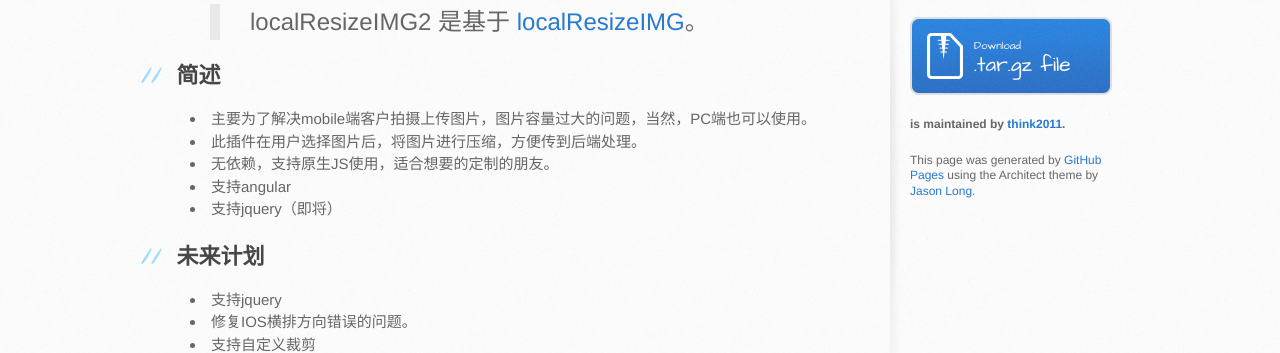
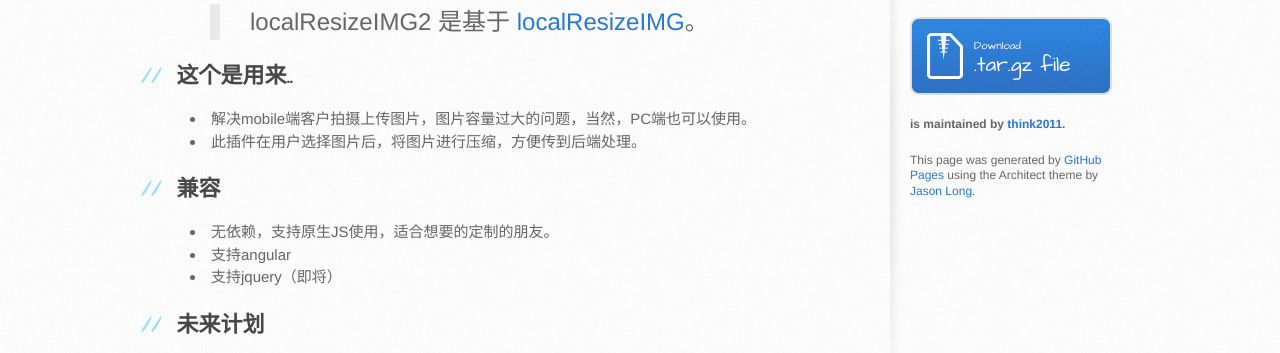
Before and after one commit to tanzhihang/localResizeIMG-2, a plain HTML site: page index.html in a window 1280 px wide. Shown: the part 387-740 px from the top of the page. Drawn offline with Linux system fonts and the light colour scheme.

Commit message:
Create gh-pages branch via GitHub

```diff
--- a/index.html
+++ b/index.html
@@ -36,11 +36,17 @@
 </blockquote>
 
 <h2>
-<a name="%E7%AE%80%E8%BF%B0" class="anchor" href="#%E7%AE%80%E8%BF%B0"><span class="octicon octicon-link"></span></a>简述</h2>
+<a name="%E8%BF%99%E4%B8%AA%E6%98%AF%E7%94%A8%E6%9D%A5" class="anchor" href="#%E8%BF%99%E4%B8%AA%E6%98%AF%E7%94%A8%E6%9D%A5"><span class="octicon octicon-link"></span></a>这个是用来..</h2>
 
 <ul>
-<li>主要为了解决mobile端客户拍摄上传图片，图片容量过大的问题，当然，PC端也可以使用。</li>
+<li>解决mobile端客户拍摄上传图片，图片容量过大的问题，当然，PC端也可以使用。</li>
 <li>此插件在用户选择图片后，将图片进行压缩，方便传到后端处理。</li>
+</ul>
+
+<h2>
+<a name="%E5%85%BC%E5%AE%B9" class="anchor" href="#%E5%85%BC%E5%AE%B9"><span class="octicon octicon-link"></span></a>兼容</h2>
+
+<ul>
 <li>无依赖，支持原生JS使用，适合想要的定制的朋友。</li>
 <li>支持angular</li>
 <li>支持jquery（即将）</li>
--- a/params.json
+++ b/params.json
@@ -1 +1 @@
-{"name":"LocalResizeIMG-2","tagline":"前端本地压缩图片，兼容IOS，Android，PC。","body":"# 稍晚点补充文档。\r\n\r\n> localResizeIMG2 是基于 [localResizeIMG](https://github.com/think2011/localResizeIMG)。\r\n\r\n## 简述\r\n* 主要为了解决mobile端客户拍摄上传图片，图片容量过大的问题，当然，PC端也可以使用。\r\n* 此插件在用户选择图片后，将图片进行压缩，方便传到后端处理。\r\n* 无依赖，支持原生JS使用，适合想要的定制的朋友。\r\n* 支持angular\r\n* 支持jquery（即将）\r\n\r\n## 未来计划\r\n* 支持jquery\r\n* 修复IOS横排方向错误的问题。\r\n* 支持自定义裁剪\r\n* 支持放大预览\r\n* 支持进度显示\r\n\r\n## 更新 2.0.0\r\n1. 用原生js规范的重写代码，不依赖第三方库（定制性高）。\r\n2. 支持angular\r\n3. 改用原生上传控件，兼容性100%\r\n4. 增加操作界面\r\n5. 方便的调用方式\r\n\r\n## 最后\r\n感谢各位的关注和反馈。：D\r\n","google":"","note":"Don't delete this file! It's used internally to help with page regeneration."}
+{"name":"LocalResizeIMG-2","tagline":"前端本地压缩图片，兼容IOS，Android，PC。","body":"# 稍晚点补充文档。\r\n\r\n> localResizeIMG2 是基于 [localResizeIMG](https://github.com/think2011/localResizeIMG)。\r\n\r\n## 这个是用来..\r\n* 解决mobile端客户拍摄上传图片，图片容量过大的问题，当然，PC端也可以使用。\r\n* 此插件在用户选择图片后，将图片进行压缩，方便传到后端处理。\r\n\r\n## 兼容\r\n* 无依赖，支持原生JS使用，适合想要的定制的朋友。\r\n* 支持angular\r\n* 支持jquery（即将）\r\n\r\n## 未来计划\r\n* 支持jquery\r\n* 修复IOS横排方向错误的问题。\r\n* 支持自定义裁剪\r\n* 支持放大预览\r\n* 支持进度显示\r\n\r\n## 更新 2.0.0\r\n1. 用原生js规范的重写代码，不依赖第三方库（定制性高）。\r\n2. 支持angular\r\n3. 改用原生上传控件，兼容性100%\r\n4. 增加操作界面\r\n5. 方便的调用方式\r\n\r\n## 最后\r\n感谢各位的关注和反馈。：D\r\n","google":"","note":"Don't delete this file! It's used internally to help with page regeneration."}
```
